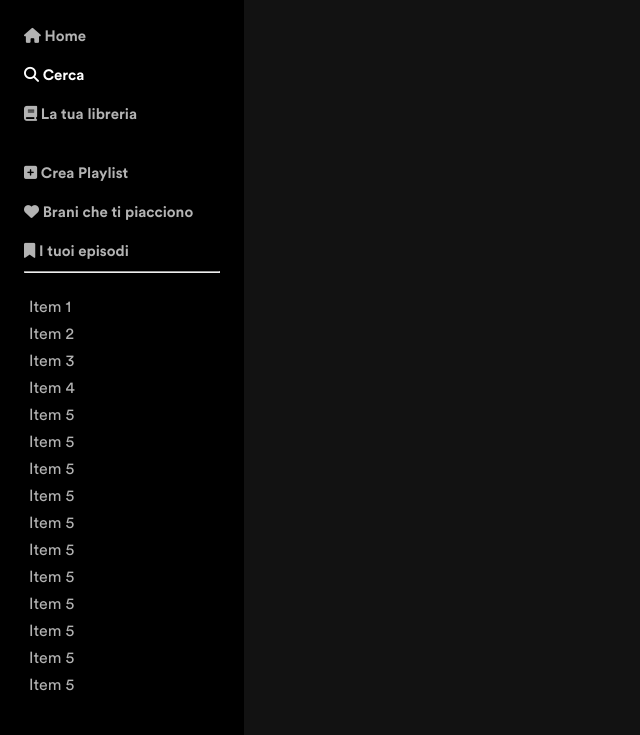
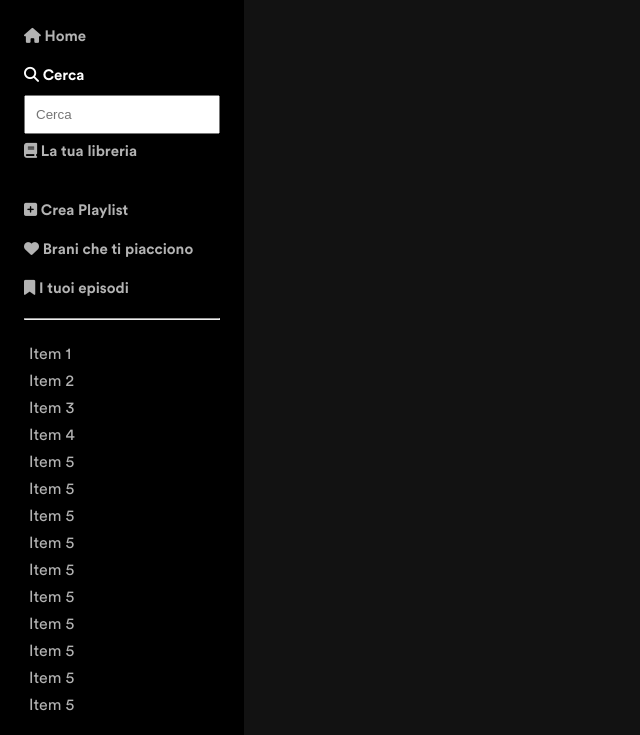
Before and after one commit to FedeYozora/Project-Week-2, a plain HTML site: page mainPage.html in a window 1280 px wide. Both pictures are taken after a click on the link "Cerca". Shown: the part 65-800 px from the top of the page, without its empty margins (0-640 px from the left). Drawn offline with Linux system fonts and the light colour scheme.

Commit message:
added a search bar

```diff
--- a/assets/css/style.css
+++ b/assets/css/style.css
@@ -55,6 +55,7 @@ body {
 
 hr {
   margin-bottom: 20px;
+  margin-top: 10px;
 }
 .scrollable {
   max-height: 400px; /* Adjust this value according to your desired list height */
@@ -92,3 +93,24 @@ hr {
 ::-webkit-scrollbar-thumb:hover {
   background: #555;
 }
+
+.search {
+  width: 100%;
+  height: 0;
+  opacity: 0;
+  pointer-events: none;
+  transition: all 0.3s ease;
+}
+
+.search.active {
+  opacity: 1;
+  pointer-events: auto;
+  height: 27px;
+  margin-bottom: 10px;
+}
+
+.search input {
+  width: 100%;
+  padding: 10px;
+  box-sizing: border-box;
+}
--- a/mainPage.html
+++ b/mainPage.html
@@ -25,11 +25,14 @@
             </a>
           </li>
           <li>
-            <a href="#">
+            <a href="#" id="searchLink">
               <span class="fa-solid fa-search"></span>
               <span>Cerca</span>
             </a>
           </li>
+          <div class="search" id="search">
+            <input type="text" placeholder="Cerca" />
+          </div>
           <li>
             <a href="#">
               <span class="fa-solid fa-book"></span>
@@ -92,4 +95,5 @@
       </div>
     </div>
   </body>
+  <script src="./script.js"></script>
 </html>
--- /dev/null
+++ b/script.js
@@ -0,0 +1,3 @@
+document.getElementById("searchLink").addEventListener("click", function () {
+  document.getElementById("search").classList.toggle("active");
+});
```
